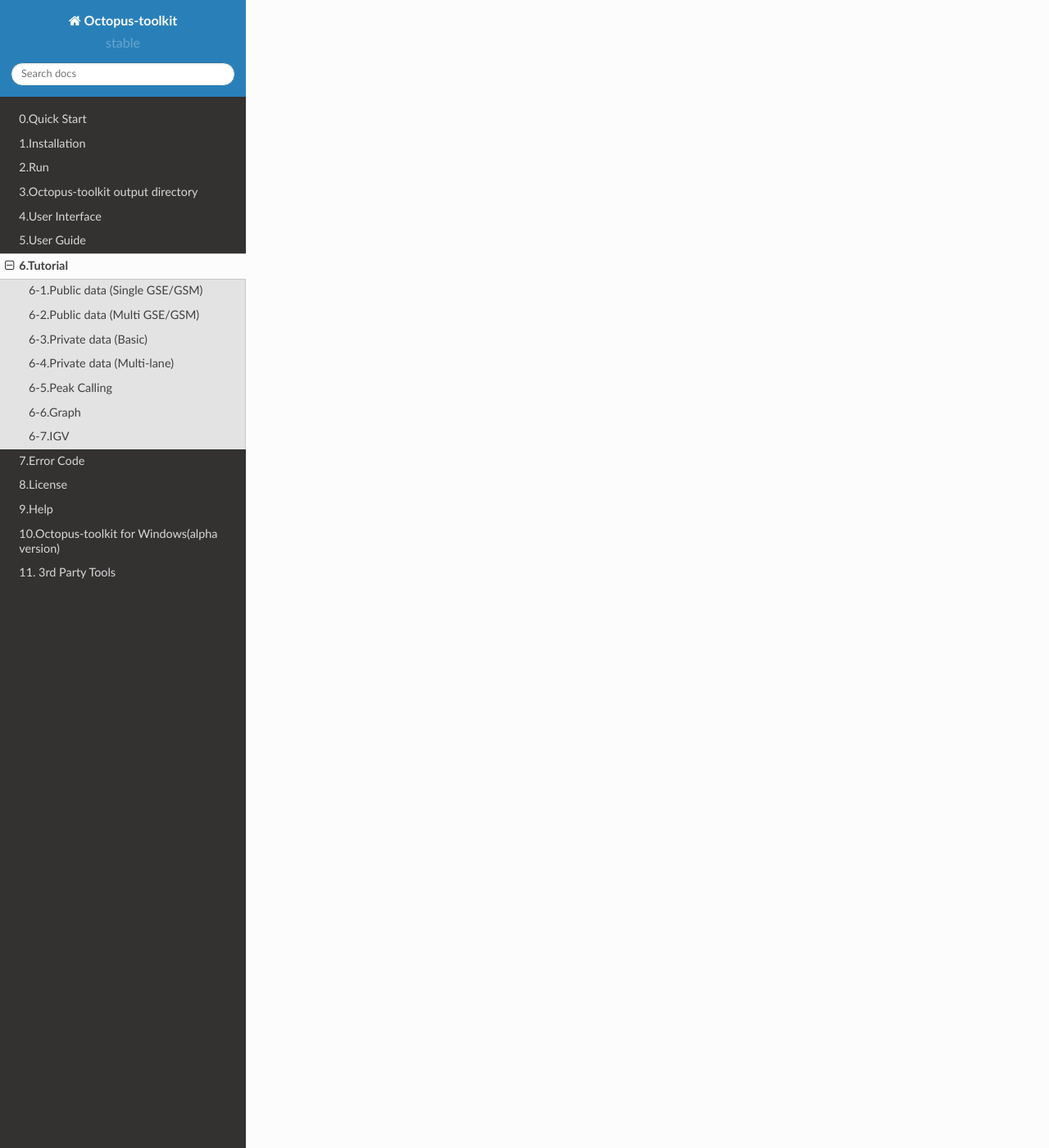
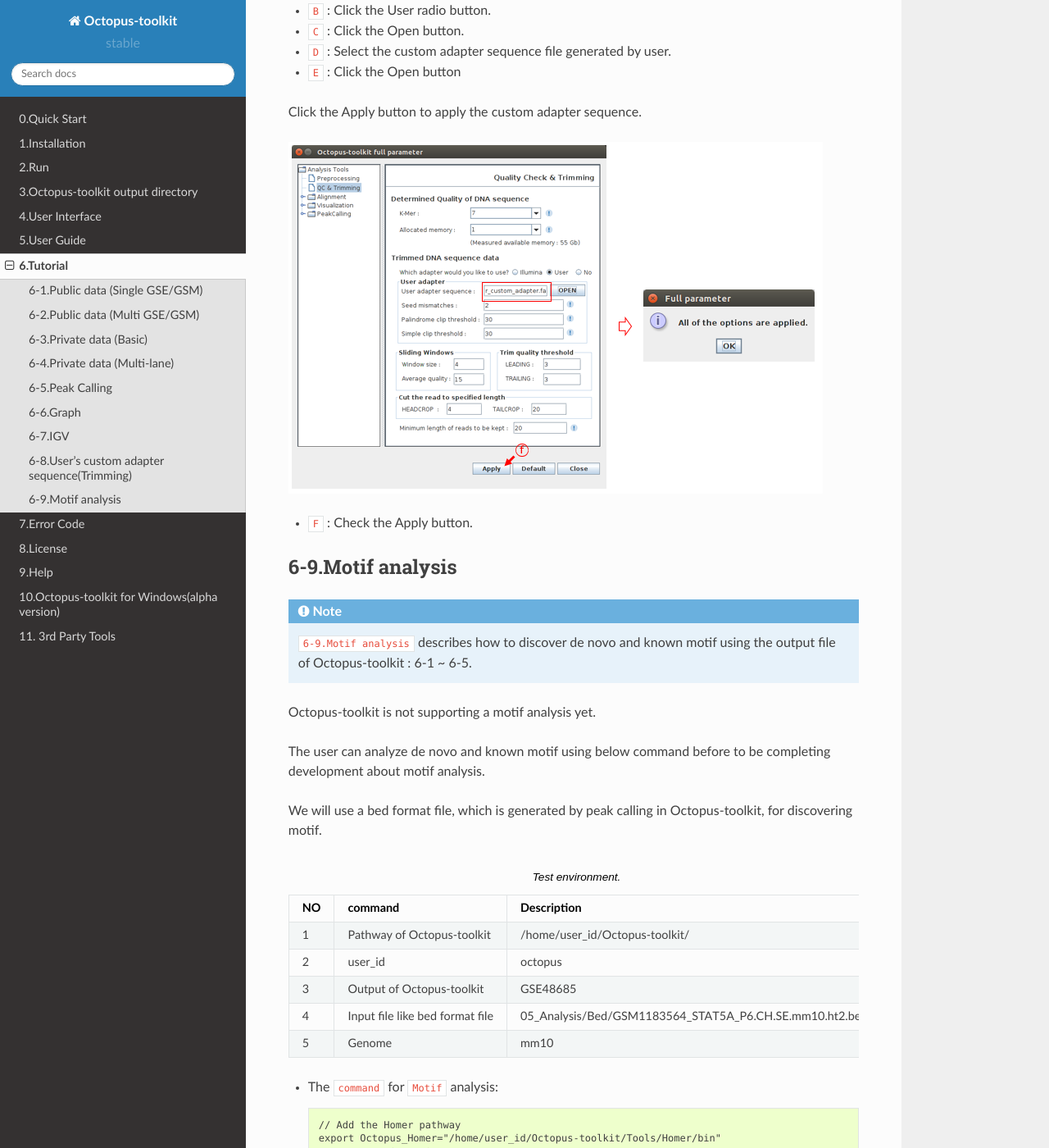
Before and after one commit to kangk1204/Octopus-toolkit2, a Sphinx documentation site: the page built from doc/tutorial.rst, in a window 1280 px wide and 1400 px high, scrolled down 20877 px. Shown: the whole window at 82% size. Built offline with Sphinx 7.4.7 and the Read the Docs theme 2.0.0, drawn with Linux system fonts in a browser that asks for light colours; some of the changed text lies outside the part shown.

Commit message:
Update_Homepage

```diff
--- a/doc/_templates/Example_GSE_List.txt
+++ b/doc/_templates/Example_GSE_List.txt
@@ -1,2 +1,2 @@
-GSE54433
+#GSE54433
 GSM1385578
--- a/doc/guide.rst
+++ b/doc/guide.rst
@@ -668,8 +668,8 @@
 
 .. _full_parameter:
 
-5-9.All Parameters
-^^^^^^^^^^^^^^^^^^
+5-9.Full Parameters
+^^^^^^^^^^^^^^^^^^^
 
 You can adjust the parameters of 3rd party tools integrated into the Octopus-toolkit.
 
--- a/doc/tutorial.rst
+++ b/doc/tutorial.rst
@@ -15,6 +15,8 @@
     :ref:`6-5.Peak Calling<tutorial5>`,How to identify peaks using ``Peak Calling`` with the output.
     :ref:`6-6.Graph<tutorial6>`,How to draw ``Graph`` with the output.
     :ref:`6-7.IGV<tutorial7>`,How to explore genome using ``IGV`` with the output.
+    :ref:`6-8.Custom adapter sequence<tutorial8>`,how to use a ``custom adapter sequence`` generated by ownself.
+    :ref:`6-9.Motif analysis<tutorial9>`,how to discover ``de novo and known motif`` using the output file of Octopus-toolkit.
 
 .. _tutorial1:
 
@@ -202,7 +204,7 @@
 
 You can identify peaks from the output: 6-1 ~ 6-4.
 
-Let say you have the following ChIP-seq data.
+Let's say you have the following ChIP-seq data.
 
 .. csv-table:: Analysis situation.
    :header: "NO","Sample name","Input/Control/IgG","Style","Result Path"
@@ -262,7 +264,7 @@
 .. note::
     ``6-6.Graph`` describes how to draw plots with the output: 6-1 ~ 6-5.
 
-You can draw heatmap and line plots with a few clicks.
+You can draw a heatmap and line plots with a few clicks.
 
 6-6.Graph tutorial describes how to draw plots for multiple outputs. Let say you have the following outputs processed by Octopus-toolkit.
 
@@ -355,3 +357,89 @@
 
 .. image:: _static/Tutorial/Tutorial7.5.png
    :scale: 90 %
+
+.. _tutorial8:
+
+6-8.User's custom adapter sequence(Trimming)
+^^^^^^^^^^^^^^^^^^^^^^^^^^^^^^^^^^^^^^^^^^^^
+
+.. note::
+    ``6-8.IGV`` describes how to use a custom adapter sequence generated by ownself.
+
+Typically, The user uses the adapter sequence provided Trimmomatic. But some users want to use custom adapter sequence generated by ownself.
+
+First, The user should make a custom adapter sequence file. The format of files equals a single or multiple sequence file. (File name extension is ``.fasta`` and ``.fa``) (:download:`Custom_adapter.fasta<_templates/Custom_adapter.fasta>`)
+
+For more detailed information, please refer to the link below. (`Trimmomatic : How to make the adapter fasta <http://www.usadellab.org/cms/?page=trimmomatic>`_)
+
+
+Second, click the Quality & Trimming button in Octopus-toolkit.
+
+.. image:: _static/Tutorial/Tutorial8.1.png
+
+* ``A`` : Click the Quality & Trimming button.
+
+To open the custom adapter sequence file, Select a User radio button and click the Open button.
+You need to select your adapter sequence file in your computer.
+
+.. image:: _static/Tutorial/Tutorial8.2.png
+
+* ``B`` : Click the User radio button.
+* ``C`` : Click the Open button.
+* ``D`` : Select the custom adapter sequence file generated by user.
+* ``E`` : Click the Open button
+
+
+Click the Apply button to apply the custom adapter sequence.
+
+.. image:: _static/Tutorial/Tutorial8.3.png
+
+* ``F`` : Check the Apply button.
+
+.. _tutorial9:
+
+6-9.Motif analysis
+^^^^^^^^^^^^^^^^^^
+
+.. note::
+    ``6-9.Motif analysis`` describes how to discover de novo and known motif using the output file of Octopus-toolkit : 6-1 ~ 6-5.
+
+Octopus-toolkit is not supporting a motif analysis yet.
+
+The user can analyze de novo and known motif using below command before to be completing development about motif analysis.
+
+We will use a bed format file, which is generated by peak calling in Octopus-toolkit, for discovering motif.
+
+.. csv-table:: Test environment.
+   :header: "NO","command","Description"
+   :widths: 5,10,10
+
+    1,Pathway of Octopus-toolkit,/home/user_id/Octopus-toolkit/
+    2,user_id,octopus
+    3,Output of Octopus-toolkit,GSE48685
+    4,Input file like bed format file,05_Analysis/Bed/GSM1183564_STAT5A_P6.CH.SE.mm10.ht2.bed
+    5,Genome,mm10
+
+* The ``command`` for ``Motif`` analysis::
+
+    // Add the Homer pathway
+    export Octopus_Homer="/home/user_id/Octopus-toolkit/Tools/Homer/bin"
+    export PATH=$PATH:$Octopus_Homer
+
+    cd /home/octopus/Octopus-toolkit/Result/GSE48685/
+    mkdir 06_Motif_output
+    /home/octopus/Octopus-toolkit/Tools/Homer/bin/findMotifsGenome.pl 05_Analysis/Bed/GSM1183564_STAT5A_P6.CH.SE.mm10.ht2.bed mm10 06_Motif_output/
+
+* The output of the Motif analysis.
+
+.. image:: _static/Tutorial/Tutorial9.1.png
+
+The output of Motif analysis provides a motif's letter-probability matrix, list of a detected motif, statistical value and best-matched gene symbol.
+
+* ``homerResults.html : De novo Motif``
+
+.. image:: _static/Tutorial/Tutorial9.2.png
+
+* ``knownResults.html : known Motif``
+
+.. image:: _static/Tutorial/Tutorial9.3.png
```
Also changed, not shown: other parts of doc/tutorial.rst (+1 -1 lines), doc/quick_start.rst (+7 -2 lines), doc/_static/Quick/3.Quick_run.png, doc/_static/Quick/4.Quick_run.png (added), doc/_static/Quick/5.Quick_run.png (added), doc/_static/Quick/6.Quick_run.png (added), doc/_static/Quick/7.Quick_run.png (added), doc/_static/Quick/8.Quick_run.png (added), doc/_static/Quick/9.Quick_run.png (added), doc/_static/Tutorial/Tutorial8.1.png (added), doc/_static/Tutorial/Tutorial8.2.png (added), doc/_static/Tutorial/Tutorial8.3.png (added), doc/_static/Tutorial/Tutorial9.1.png (added), doc/_static/Tutorial/Tutorial9.2.png (added), 1 more files, 1 other file.
